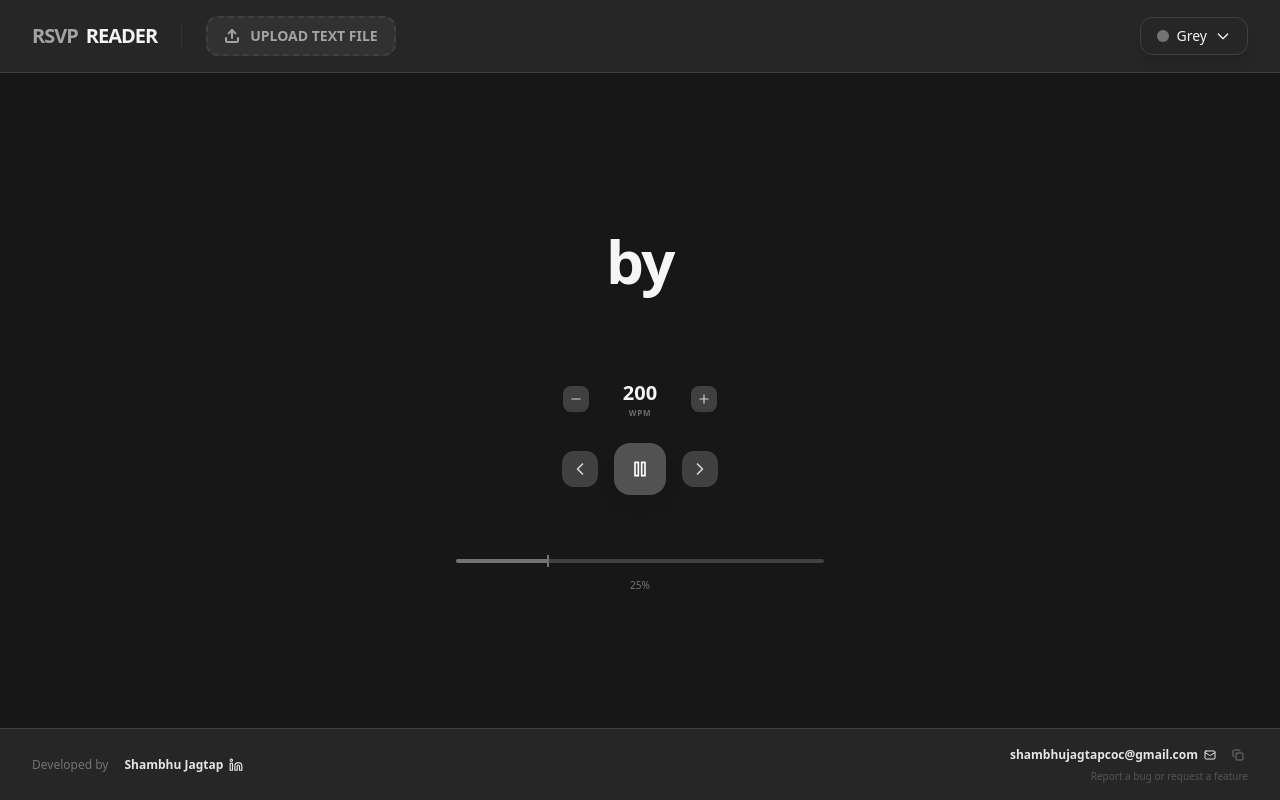
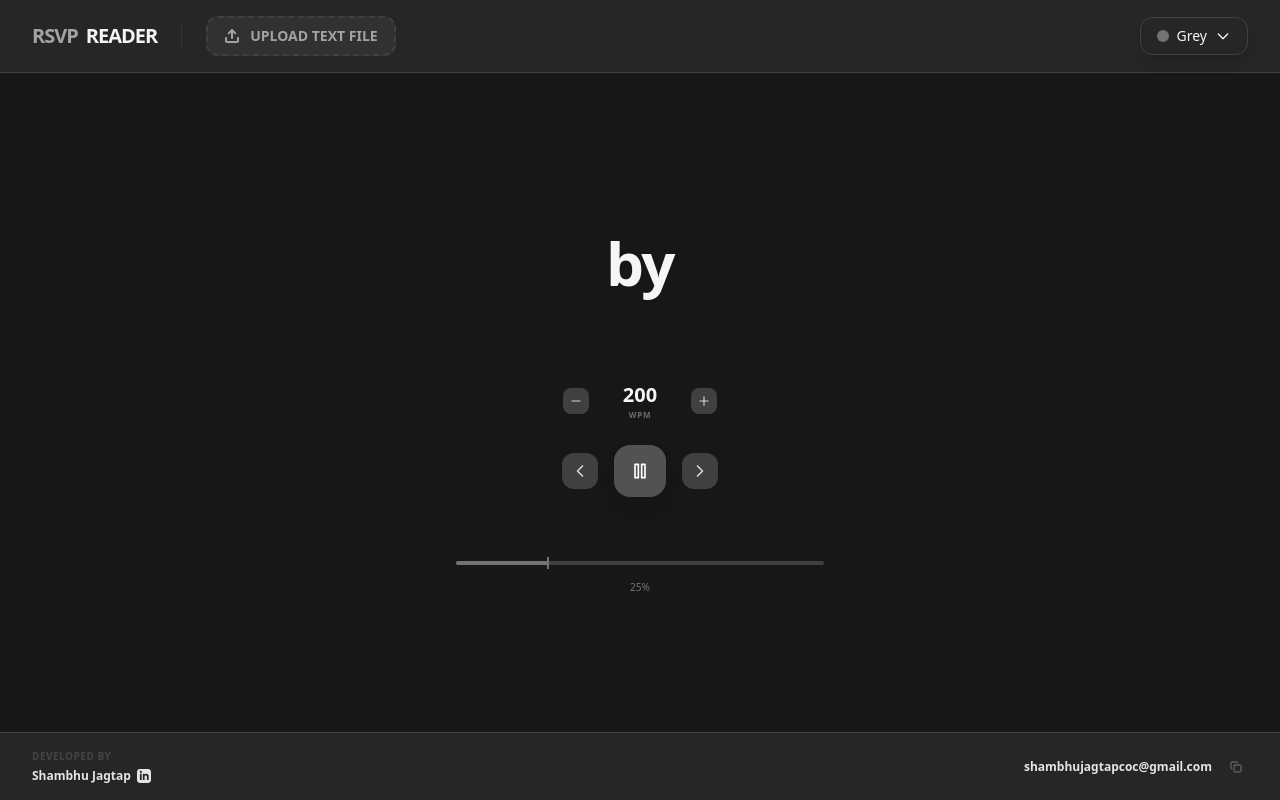
Before and after one commit to shambhuj12/rsvp, a React (Vite) app: page / in a window 1280 px wide. Built offline with nearby package versions, Linux system fonts and the light colour scheme.

Commit message:
Simplified footer

```diff
--- a/src/components/Footer.jsx
+++ b/src/components/Footer.jsx
@@ -1,5 +1,5 @@
 import React, { useState } from 'react';
-import { Linkedin, Mail, Copy, Check } from 'lucide-react';
+import { Mail, Copy, Check } from 'lucide-react';
 
 const Footer = ({ currentTheme }) => {
     const [copied, setCopied] = useState(false);
@@ -15,10 +15,12 @@ const Footer = ({ currentTheme }) => {
 
     return (
         <footer className={`w-full py-4 px-8 border-t ${currentTheme.border} ${currentTheme.card} transition-all duration-300`}>
-            <div className="max-w-7xl mx-auto flex flex-col md:flex-row items-center justify-between gap-4">
+            <div className="max-w-7xl mx-auto flex flex-col md:flex-row items-center justify-between gap-6">
                 {/* Contact Section */}
-                <div className="flex items-center gap-4">
-                    <span className={`text-xs font-medium ${currentTheme.textMuted}`}>Developed by</span>
+                <div className="flex flex-col items-center md:items-start gap-1">
+                    <span className={`text-[10px] uppercase tracking-wider font-bold ${currentTheme.textMuted} opacity-40`}>
+                        Developed by
+                    </span>
                     <a
                         href="https://www.linkedin.com/in/shambhu-jagtap/"
                         target="_blank"
@@ -26,23 +28,24 @@ const Footer = ({ currentTheme }) => {
                         className={`group flex items-center gap-1.5 text-xs font-semibold ${currentTheme.textSecondary} ${currentTheme.accentHover} transition-colors`}
                     >
                         Shambhu Jagtap
-                        <Linkedin className="w-3.5 h-3.5" />
+                        <svg
+                            viewBox="0 0 24 24"
+                            className="w-3.5 h-3.5 fill-current"
+                            xmlns="http://www.w3.org/2000/svg"
+                        >
+                            <path d="M19 0h-14c-2.761 0-5 2.239-5 5v14c0 2.761 2.239 5 5 5h14c2.762 0 5-2.239 5-5v-14c0-2.761-2.238-5-5-5zm-11 19h-3v-11h3v11zm-1.5-12.268c-.966 0-1.75-.79-1.75-1.764s.784-1.764 1.75-1.764 1.75.79 1.75 1.764-.783 1.764-1.75 1.764zm13.5 12.268h-3v-5.604c0-3.368-4-3.113-4 0v5.604h-3v-11h3v1.765c1.396-2.586 7-2.777 7 2.476v6.759z" />
+                        </svg>
                     </a>
                 </div>
 
                 {/* Feedback Section */}
-                <div className="flex flex-col items-end gap-1">
                 <div className="flex items-center gap-3">
-                        <a
-                            href={`mailto:${email}?subject=RSVP Reader - Feedback/Bug`}
-                            className={`flex items-center gap-1.5 text-xs font-semibold ${currentTheme.textSecondary} ${currentTheme.accentHover} transition-colors group`}
-                        >
+                    <div className={`text-xs font-semibold ${currentTheme.textSecondary}`}>
                         {email}
-                            <Mail className="w-3 h-3" />
-                        </a>
+                    </div>
                     <button
                         onClick={copyToClipboard}
-                            className={`p-1 rounded-md hover:bg-white/5 transition-colors relative group`}
+                        className={`p-1.5 rounded-md hover:bg-white/5 transition-colors relative group`}
                         title="Copy email"
                     >
                         {copied ? (
@@ -51,15 +54,11 @@ const Footer = ({ currentTheme }) => {
                             <Copy className={`w-3 h-3 ${currentTheme.textMuted} group-hover:text-white transition-colors`} />
                         )}
                         {copied && (
-                                <span className="absolute -top-8 left-1/2 -translate-x-1/2 px-2 py-1 bg-emerald-500 text-[10px] text-white rounded shadow-lg animate-bounce">
+                            <span className="absolute -top-8 left-1/2 -translate-x-1/2 px-2 py-1 bg-emerald-500 text-[10px] text-white rounded shadow-lg animate-bounce whitespace-nowrap">
                                 Copied!
                             </span>
                         )}
                     </button>
-                    </div>
-                    <div className={`text-[10px] ${currentTheme.textMuted} opacity-60`}>
-                        Report a bug or request a feature
-                    </div>
                 </div>
             </div>
         </footer>
```
Lines whose indentation alone changed are shown as unchanged.
